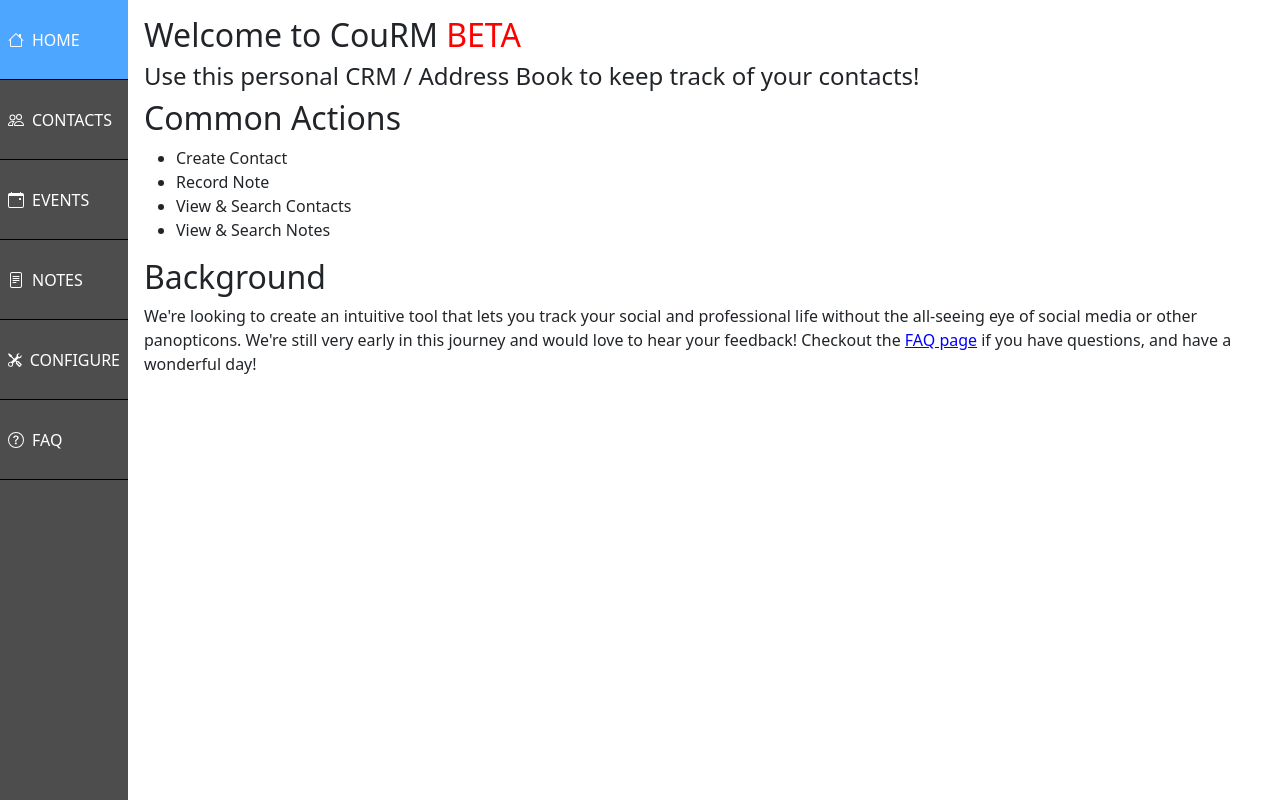
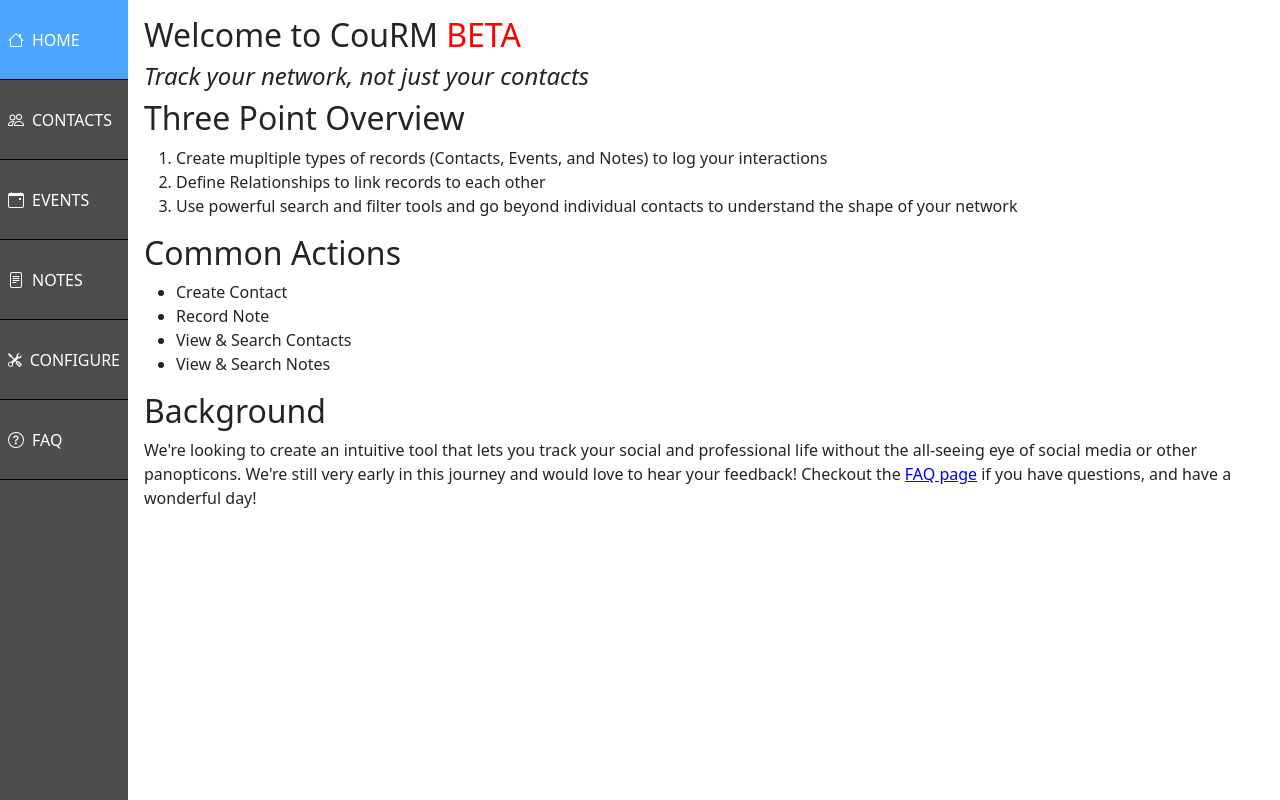
Before and after one commit to Jonathan-Paul-Wood/courm, a React (Create React App) app in the folder ui/: page /home in a window 1280 px wide. Built offline with nearby package versions, Linux system fonts and the light colour scheme; no server answers.

Commit message:
update branding and copy

```diff
--- a/ui/public/index.html
+++ b/ui/public/index.html
@@ -23,7 +23,7 @@
       work correctly both with client-side routing and a non-root public URL.
       Learn how to configure a non-root public URL by running `npm run build`.
     -->
-    <title>Personal CRM - BETA</title>
+    <title>CouRM - BETA</title>
   </head>
   <body>
     <noscript>You need to enable JavaScript to run this app.</noscript>
--- a/ui/src/components/AppHome/AppHome.js
+++ b/ui/src/components/AppHome/AppHome.js
@@ -45,7 +45,13 @@ export default function AppHome (props) {
     return (
         <HomeWrapper>
             <h2>Welcome to CouRM <span style={{ color: 'red' }}>BETA</span></h2>
-            <h4>Use this personal CRM / Address Book to keep track of your contacts!</h4>
+            <h4><i>Track your network, not just your contacts</i></h4>
+            <h2>Three Point Overview</h2>
+            <ol>
+                <li>Create mupltiple types of records (Contacts, Events, and Notes) to log your interactions</li>
+                <li>Define Relationships to link records to each other</li>
+                <li>Use powerful search and filter tools and go beyond individual contacts to understand the shape of your network</li>
+            </ol>
             <h2>Common Actions</h2>
             <ul className="action-list">
                 <li onClick={() => handleActionSelection('create', 'contacts')}>Create Contact</li>
```
